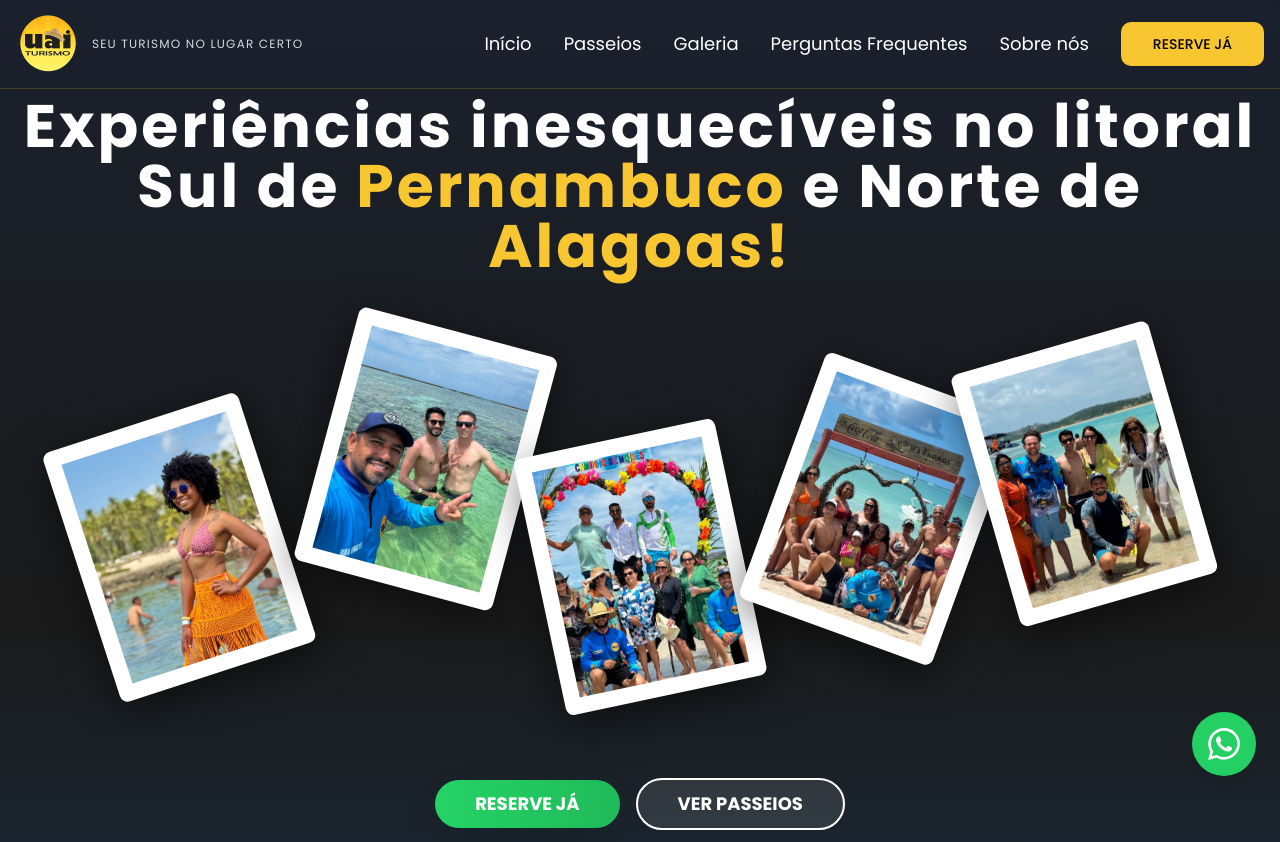
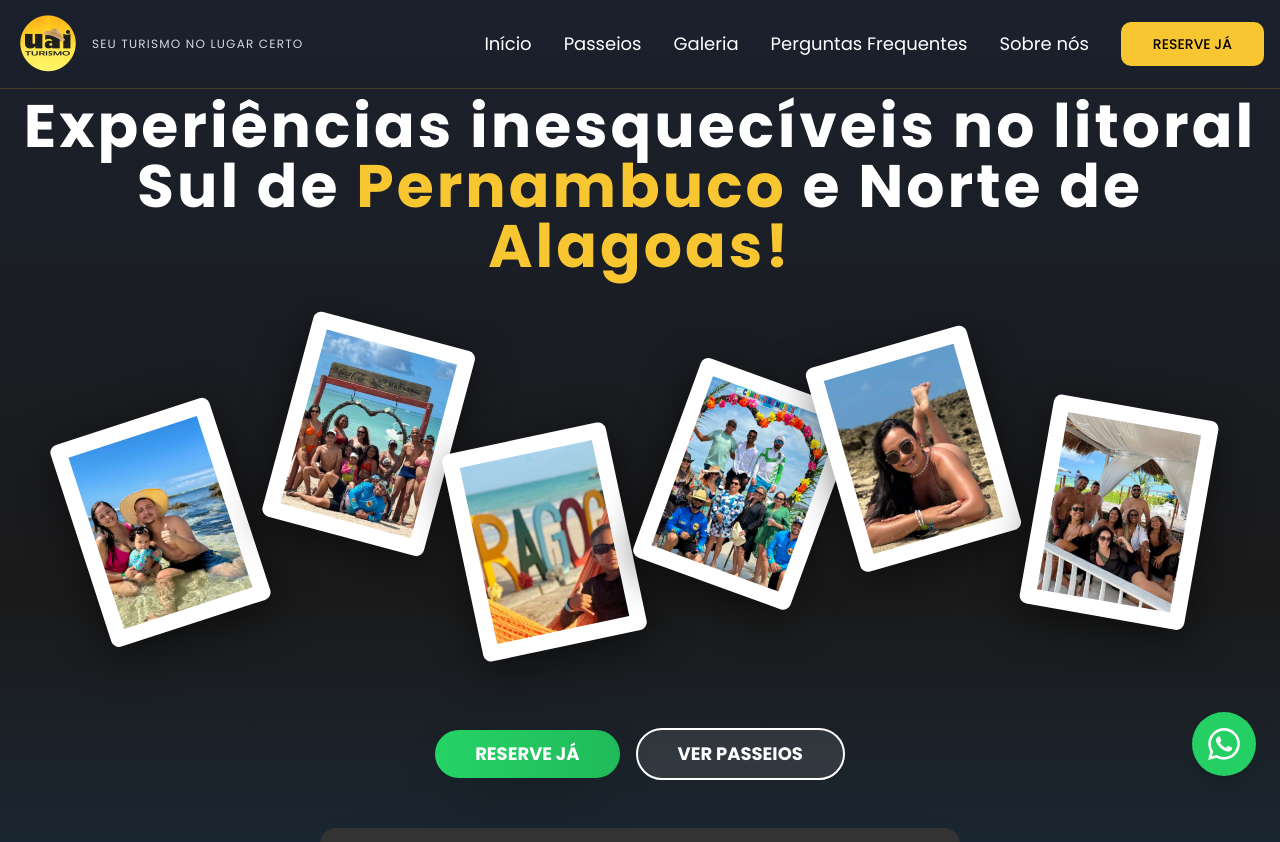
Before and after one commit to thiagohenrico/uai-turismo-eb6dbf14, a React (Vite) app: page / in a window 1280 px wide. Shown: the top 842 px of the page. Built offline with nearby package versions, Linux system fonts and the light colour scheme; grey boxes are pictures that could not be loaded; the HTML template or start-up script is replaced by a standard one.

Commit message:
Add auto-rotate 6 photos start
Extend HeroCollage to display 6 client photos at start, auto-rotate them using gallery, keep positions. Includes state, useEffect, and grid adjustment to six columns.

```diff
--- a/src/components/HeroCollage.tsx
+++ b/src/components/HeroCollage.tsx
@@ -1,18 +1,73 @@
 import { Button } from "@/components/ui/button";
+import { useState, useEffect } from "react";
 
-// Import client gallery images
+// Import all client gallery images
+import client1 from "@/assets/client-1.jpg";
 import client2 from "@/assets/client-2.jpg";
+import client3 from "@/assets/client-3.jpg";
 import client4 from "@/assets/client-4.jpg";
+import client5 from "@/assets/client-5.jpg";
+import client6 from "@/assets/client-6.jpg";
+import client7 from "@/assets/client-7.jpg";
 import client8 from "@/assets/client-8.jpg";
+import client9 from "@/assets/client-9.jpg";
+import client10 from "@/assets/client-10.jpg";
+import client11 from "@/assets/client-11.jpg";
+import client12 from "@/assets/client-12.jpg";
+import client13 from "@/assets/client-13.jpg";
+import client14 from "@/assets/client-14.jpg";
 import client15 from "@/assets/client-15.jpg";
+import client16 from "@/assets/client-16.jpg";
+import client17 from "@/assets/client-17.jpg";
+import client18 from "@/assets/client-18.jpg";
+import client19 from "@/assets/client-19.jpg";
+import client20 from "@/assets/client-20.jpg";
+import client21 from "@/assets/client-21.jpg";
+import client22 from "@/assets/client-22.jpg";
+import client23 from "@/assets/client-23.jpg";
+import client24 from "@/assets/client-24.jpg";
+import client25 from "@/assets/client-25.jpg";
+import client26 from "@/assets/client-26.jpg";
+import client27 from "@/assets/client-27.jpg";
+import client28 from "@/assets/client-28.jpg";
+import client29 from "@/assets/client-29.jpg";
 import client30 from "@/assets/client-30.jpg";
+import client31 from "@/assets/client-31.jpg";
+import client32 from "@/assets/client-32.jpg";
+import client33 from "@/assets/client-33.jpg";
+import client34 from "@/assets/client-34.jpg";
 import heroVideo from "@/assets/hero-video.mp4";
+
+const allClientPhotos = [
+  client1, client2, client3, client4, client5, client6, client7, client8, client9, client10,
+  client11, client12, client13, client14, client15, client16, client17, client18, client19, client20,
+  client21, client22, client23, client24, client25, client26, client27, client28, client29, client30,
+  client31, client32, client33, client34
+];
 
 interface HeroCollageProps {
   onReserveClick?: () => void;
 }
 
 const HeroCollage = ({ onReserveClick }: HeroCollageProps) => {
+  const [currentPhotos, setCurrentPhotos] = useState<string[]>([]);
+
+  useEffect(() => {
+    // Initialize with random photos
+    const getRandomPhotos = () => {
+      const shuffled = [...allClientPhotos].sort(() => Math.random() - 0.5);
+      return shuffled.slice(0, 6);
+    };
+
+    setCurrentPhotos(getRandomPhotos());
+
+    // Change photos every 5 seconds
+    const interval = setInterval(() => {
+      setCurrentPhotos(getRandomPhotos());
+    }, 5000);
+
+    return () => clearInterval(interval);
+  }, []);
 
   const scrollToTours = () => {
     const element = document.getElementById("passeios");
@@ -33,73 +88,87 @@ const HeroCollage = ({ onReserveClick }: HeroCollageProps) => {
 
         {/* Photo collage - Polaroid style */}
         <div className="relative z-10 max-w-6xl mx-auto px-4 pb-20">
-          <div className="grid grid-cols-2 md:grid-cols-5 gap-3 md:gap-6">
-            {/* Photo 1 - Top Left */}
+          <div className="grid grid-cols-2 md:grid-cols-6 gap-3 md:gap-6">
+            {/* Photo 1 */}
             <div
-              className="relative transform -rotate-[18deg] hover:rotate-0 transition-all duration-300 hover:scale-105 hover:z-20"
+              className="relative transform -rotate-[18deg] hover:rotate-0 transition-all duration-500 hover:scale-105 hover:z-20"
               style={{ marginTop: '60px' }}
             >
               <div className="bg-white p-3 md:p-4 shadow-[0_10px_40px_rgba(0,0,0,0.5)] rounded-sm">
                 <img
-                  src={client2}
+                  src={currentPhotos[0] || client2}
                   alt="Cliente curtindo nas piscinas naturais"
-                  className="w-full aspect-[3/4] object-cover"
+                  className="w-full aspect-[3/4] object-cover transition-opacity duration-500"
                 />
               </div>
             </div>
 
-            {/* Photo 2 - Center Left */}
+            {/* Photo 2 */}
             <div
-              className="relative transform rotate-[15deg] hover:rotate-0 transition-all duration-300 hover:scale-105 hover:z-20"
+              className="relative transform rotate-[15deg] hover:rotate-0 transition-all duration-500 hover:scale-105 hover:z-20"
               style={{ marginTop: '-30px' }}
             >
               <div className="bg-white p-3 md:p-4 shadow-[0_10px_40px_rgba(0,0,0,0.5)] rounded-sm">
                 <img
-                  src={client4}
+                  src={currentPhotos[1] || client4}
                   alt="Amigos nas águas cristalinas de Maragogi"
-                  className="w-full aspect-[3/4] object-cover"
+                  className="w-full aspect-[3/4] object-cover transition-opacity duration-500"
                 />
               </div>
             </div>
 
-            {/* Photo 3 - Center */}
+            {/* Photo 3 */}
             <div
-              className="relative transform -rotate-[12deg] hover:rotate-0 transition-all duration-300 hover:scale-105 hover:z-20"
+              className="relative transform -rotate-[12deg] hover:rotate-0 transition-all duration-500 hover:scale-105 hover:z-20"
               style={{ marginTop: '80px' }}
             >
               <div className="bg-white p-3 md:p-4 shadow-[0_10px_40px_rgba(0,0,0,0.5)] rounded-sm">
                 <img
-                  src={client8}
+                  src={currentPhotos[2] || client8}
                   alt="Grupo comemorando em Maragogi"
-                  className="w-full aspect-[3/4] object-cover"
+                  className="w-full aspect-[3/4] object-cover transition-opacity duration-500"
                 />
               </div>
             </div>
 
-            {/* Photo 4 - Center Right */}
+            {/* Photo 4 */}
             <div
-              className="relative transform rotate-[20deg] hover:rotate-0 transition-all duration-300 hover:scale-105 hover:z-20"
+              className="relative transform rotate-[20deg] hover:rotate-0 transition-all duration-500 hover:scale-105 hover:z-20"
               style={{ marginTop: '20px' }}
             >
               <div className="bg-white p-3 md:p-4 shadow-[0_10px_40px_rgba(0,0,0,0.5)] rounded-sm">
                 <img
-                  src={client15}
+                  src={currentPhotos[3] || client15}
                   alt="Grande grupo em Maragogi"
-                  className="w-full aspect-[3/4] object-cover"
+                  className="w-full aspect-[3/4] object-cover transition-opacity duration-500"
                 />
               </div>
             </div>
 
-            {/* Photo 5 - Top Right */}
+            {/* Photo 5 */}
             <div
-              className="relative transform -rotate-[16deg] hover:rotate-0 transition-all duration-300 hover:scale-105 hover:z-20"
+              className="relative transform -rotate-[16deg] hover:rotate-0 transition-all duration-500 hover:scale-105 hover:z-20"
               style={{ marginTop: '-15px' }}
             >
               <div className="bg-white p-3 md:p-4 shadow-[0_10px_40px_rgba(0,0,0,0.5)] rounded-sm">
                 <img
-                  src={client30}
+                  src={currentPhotos[4] || client30}
                   alt="Grupo feliz em Maragogi"
-                  className="w-full aspect-[3/4] object-cover"
+                  className="w-full aspect-[3/4] object-cover transition-opacity duration-500"
+                />
+              </div>
+            </div>
+
+            {/* Photo 6 - New */}
+            <div
+              className="relative transform rotate-[10deg] hover:rotate-0 transition-all duration-500 hover:scale-105 hover:z-20"
+              style={{ marginTop: '50px' }}
+            >
+              <div className="bg-white p-3 md:p-4 shadow-[0_10px_40px_rgba(0,0,0,0.5)] rounded-sm">
+                <img
+                  src={currentPhotos[5] || client1}
+                  alt="Clientes aproveitando o passeio"
+                  className="w-full aspect-[3/4] object-cover transition-opacity duration-500"
                 />
               </div>
             </div>
```
